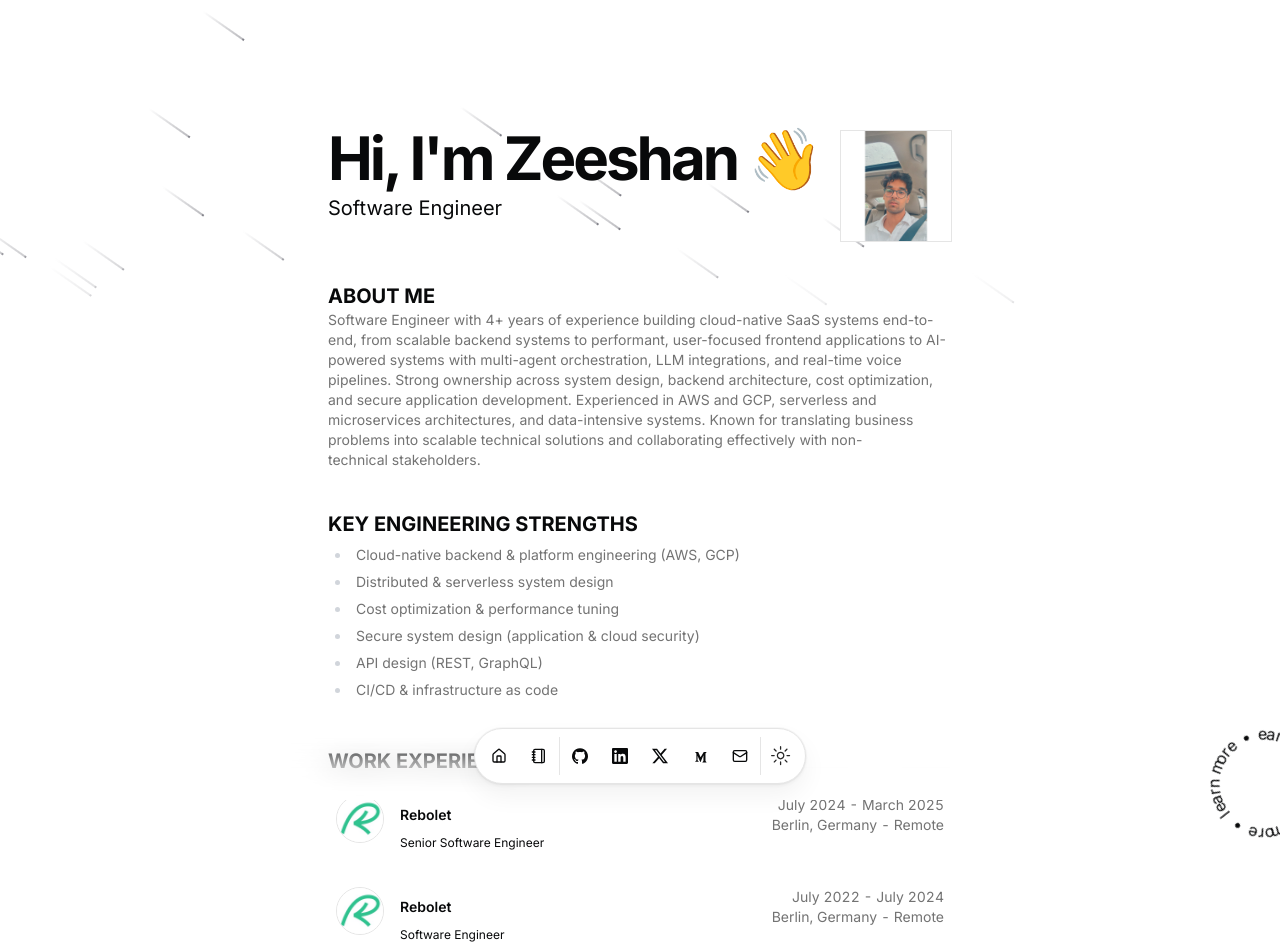
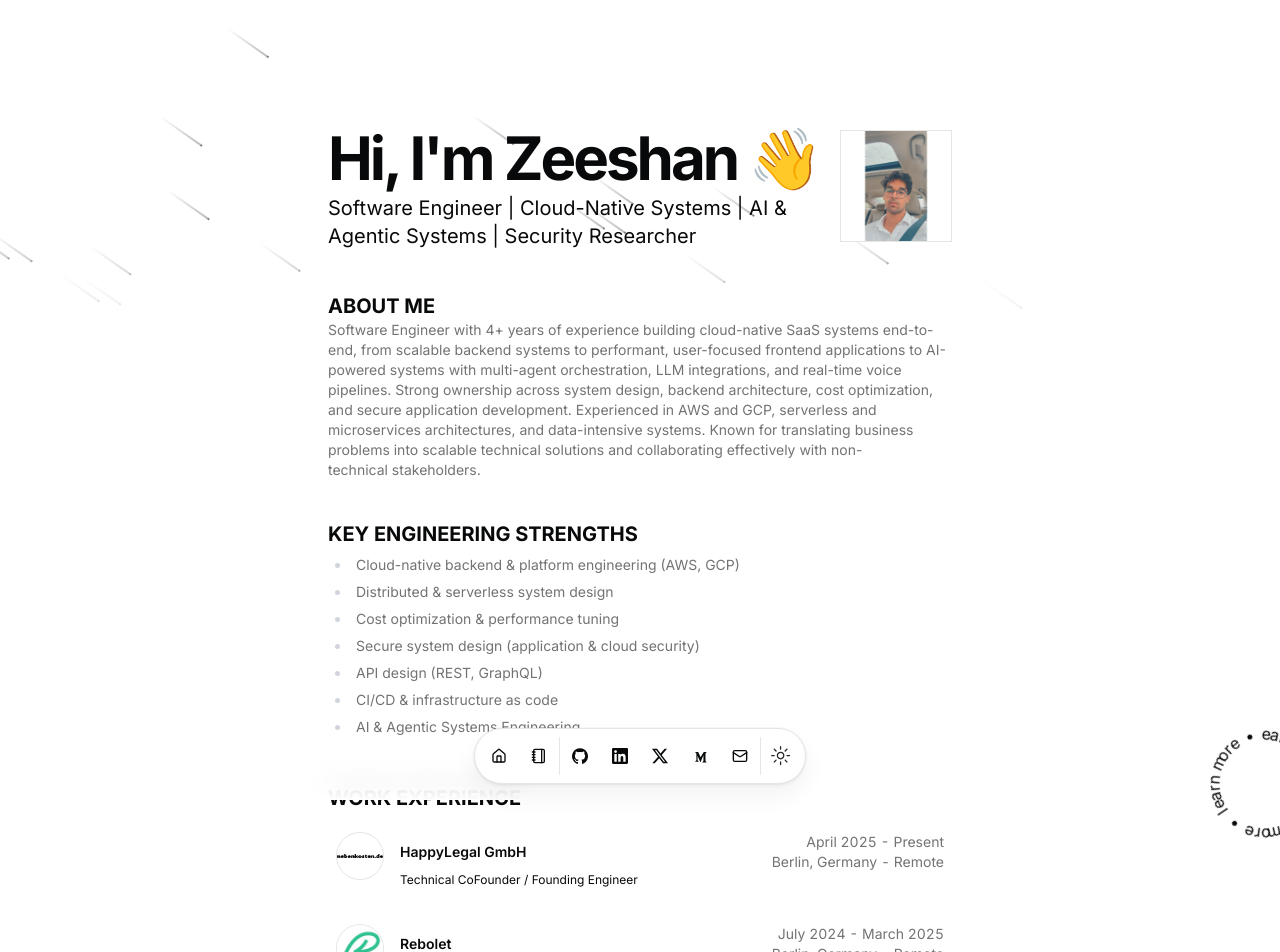
Before and after one commit to itszeeshan/portfolio, a Next.js app: page / in a window 1280 px wide. Shown: the top 952 px of the page. Built offline with nearby package versions, Linux system fonts and the light colour scheme.

Commit message:
update experience

```diff
--- a/package.json
+++ b/package.json
@@ -48,5 +48,6 @@
     "postcss": "^8",
     "tailwindcss": "^3.4.1",
     "typescript": "^5"
-  }
+  },
+  "packageManager": "pnpm@12.5.1+sha512.e3f305bc784a2bc89f5ad3b6138889470fae8d2af5f36b61216ec91c2c3d64089775f9de38aac331044ea40f245cb0d5666392dfdf65824e1907ef6a2c62de5f"
 }
--- a/src/constants/index.ts
+++ b/src/constants/index.ts
@@ -3,7 +3,8 @@ export enum IMAGES {
     REBOLET_LOGO = "/rebolet_logo.jpeg",
     HACKERONE_LOGO = "/hackerone_logo.jpeg",
     BUGCROWD_LOGO = "/bugcrowd_logo.png",
-    HACKERONE_BAGES = "/badges.png"
+    HACKERONE_BAGES = "/badges.png",
+    HAPPYLEGAL_LOGO = "/happylegal_logo.png",
 }
 
 export enum PIM_IMAGES{
--- a/src/data/resume.tsx
+++ b/src/data/resume.tsx
@@ -9,7 +9,7 @@ export const DATA = {
   location: "Islamabad, Pakistan",
   locationLink: "https://www.google.com/maps/place/islamabad",
   description:
-    "Software Engineer",
+    "Software Engineer | Cloud-Native Systems | AI & Agentic Systems | Security Researcher",
   summary:
     `I started my tech journey at 17 as a bug bounty hunter, deeply immersed in the world of cybersecurity. It was exciting and intense, filled with late-night hunts and constant learning. But over time, I realized I was only scratching the surface—repeating familiar patterns without truly understanding how systems were built.
 
@@ -32,6 +32,7 @@ Always learning. Always building.`,
 - Secure system design (application & cloud security)
 - API design (REST, GraphQL)
 - CI/CD & infrastructure as code
+- AI & Agentic Systems Engineering
 `,
   avatarUrl: "/me.png",
   cartoonAvatarUrl: "/cartoon_avatar.png",
@@ -107,6 +108,30 @@ Always learning. Always building.`,
   },
 
   work: [
+    {
+      company: "HappyLegal GmbH",
+      href: "https://www.happylegal.de/",
+      badges: ["Typescript", "NodeJs", "NestJs", "ExpressJs", "Directus", "Vue", "GCP (CloudSQL, Cloud Storage, Cloud Run, Big Query, Cloud Logging And Monitoring etc.)", "Sentry ", "Cypress", "Jest", "Docker", "Gitlab CI/CD", "Postgres", "Firebase", "Redis", "Sass", "Vite + React", "Zod", "Redux", "AWS (Amplify, CloudWatch, DynamoDB, API Gateway, S3 etc.)", "Serverless", "Terraform"],
+      industries: ["B2C, B2B and B2B2C SaaS", "Legal"],
+      location: `Berlin, Germany - Remote`,
+      title: "Technical CoFounder / Founding Engineer",
+      logoUrl: IMAGES.HAPPYLEGAL_LOGO,
+      start: "April 2025",
+      end: "Present",
+      description:
+        `
+- Leading development of a **cloud-native, serverless SaaS platform on AWS (Lambda, DynamoDB, GraphQL)**, currently in **active
+development and internal testing.**
+- Designed a **microservices-oriented backend** with **8+ Lambda functions** for **document processing, payments, and case
+management**, with a strong focus on **scalability and cost efficiency**.
+- Built a **document generation and processing pipeline (PDF generation, OCR, automated translations)** designed to **handle
+high-volume workloads (50,000+ documents annually)** once production traffic begins.
+- Designed and developed responsive, **multi-tenant React applications** for both customer and admin platforms, focusing on
+**usability, performance, and scalable component architecture**.
+- Working closely with business stakeholders to translate regulatory and operational requirements into **technical architecture and
+implementation plans**.
+`
+    },
     {
       company: "Rebolet",
       href: "https://www.rebolet.com/",
```
Also changed, not shown: public/happylegal_logo.png (added).
